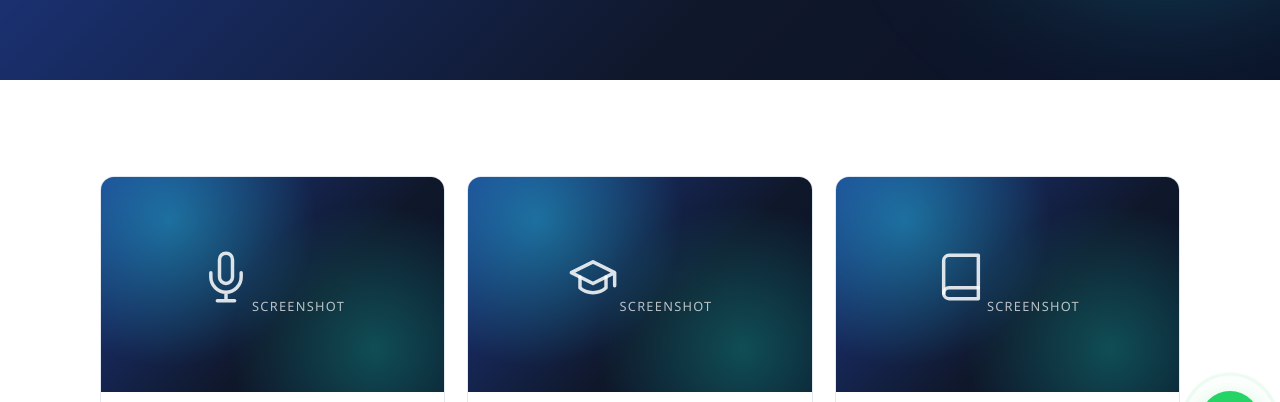
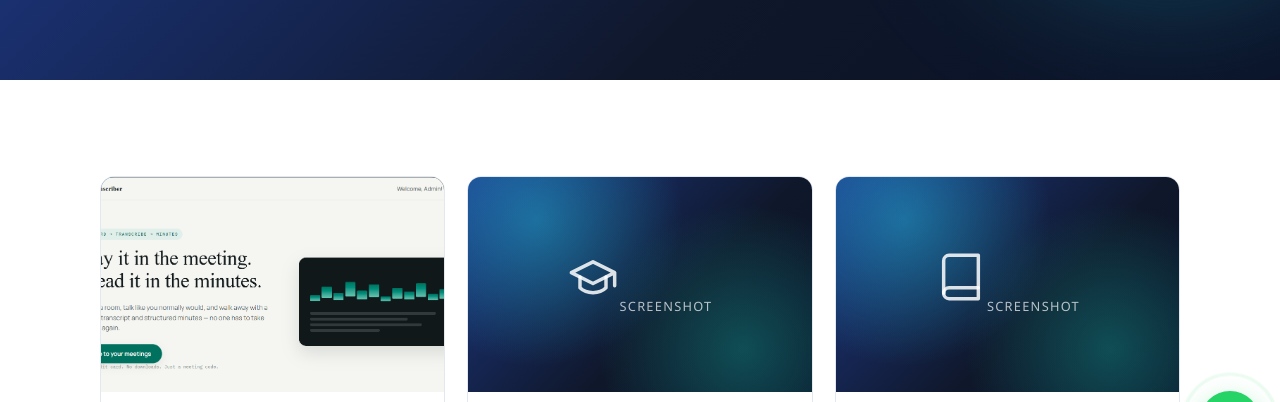
Before and after one commit to Zurum2025/technthesis, a plain HTML site: page portfolio.html in a window 1280 px wide. Shown: the part 329-731 px from the top of the page. Drawn offline with Linux system fonts and the light colour scheme.

Commit message:
show real screenshot in porfolio page

```diff
--- a/portfolio.html
+++ b/portfolio.html
@@ -45,7 +45,9 @@
       <div class="grid grid-3">
 
         <article class="project" data-reveal>
-          <div class="shot"><div class="ph"><svg viewBox="0 0 24 24" fill="none" stroke-width="1.6" stroke-linecap="round" stroke-linejoin="round"><path d="M12 1a3 3 0 00-3 3v8a3 3 0 006 0V4a3 3 0 00-3-3z"/><path d="M19 10v2a7 7 0 01-14 0v-2M12 19v4M8 23h8"/></svg><span>Screenshot</span></div></div>
+          <div class="shot">
+            <img src="images/meeting_transcriber.png" alt="Meeting Transcriber Screenshot" />
+          </div>
           <div class="body">
             <h3>Intelligent Meeting Minutes Transcriber</h3>
             <p>An AI-powered tool that records meetings, transcribes the audio and automatically generates structured minutes, summaries and action items.</p>
```
